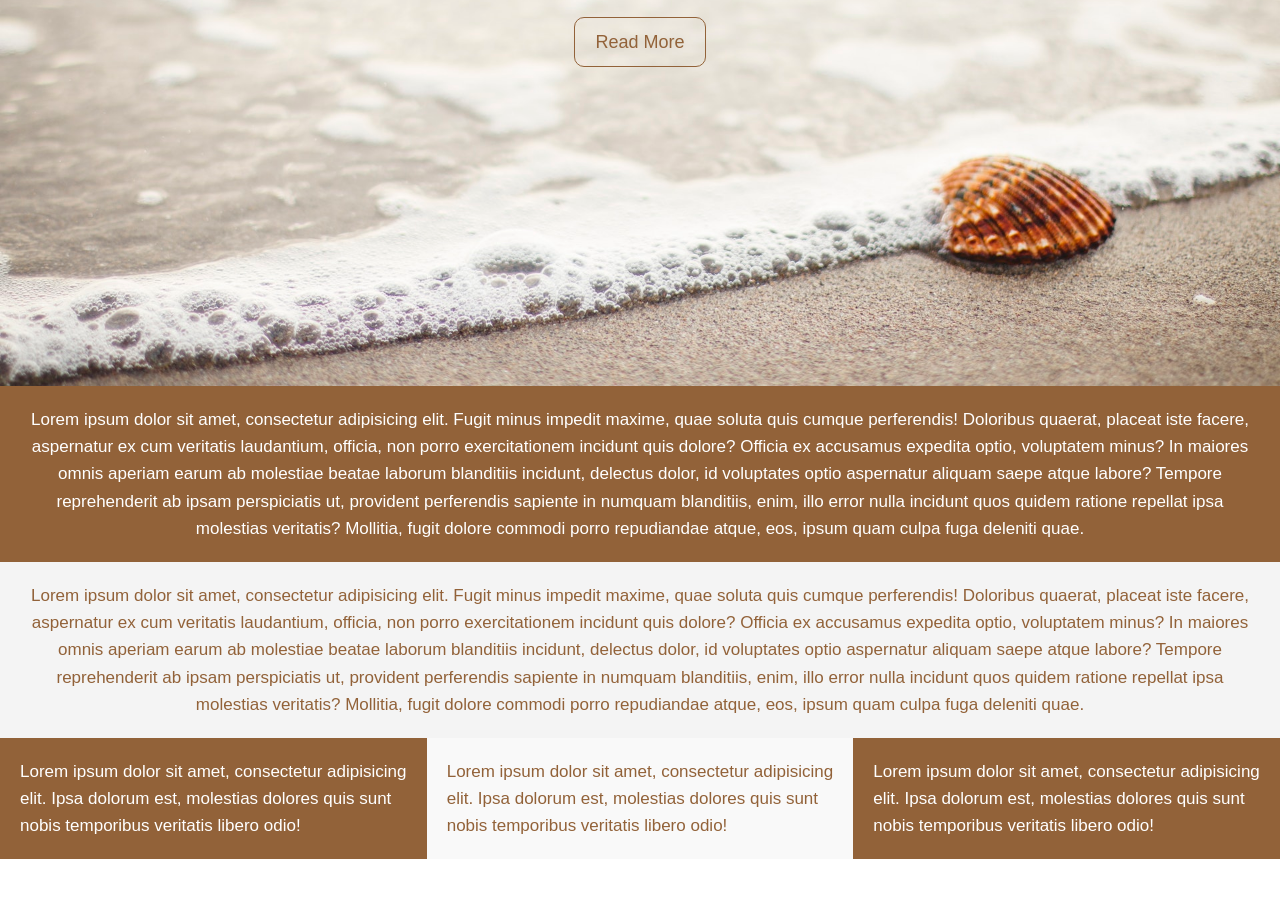
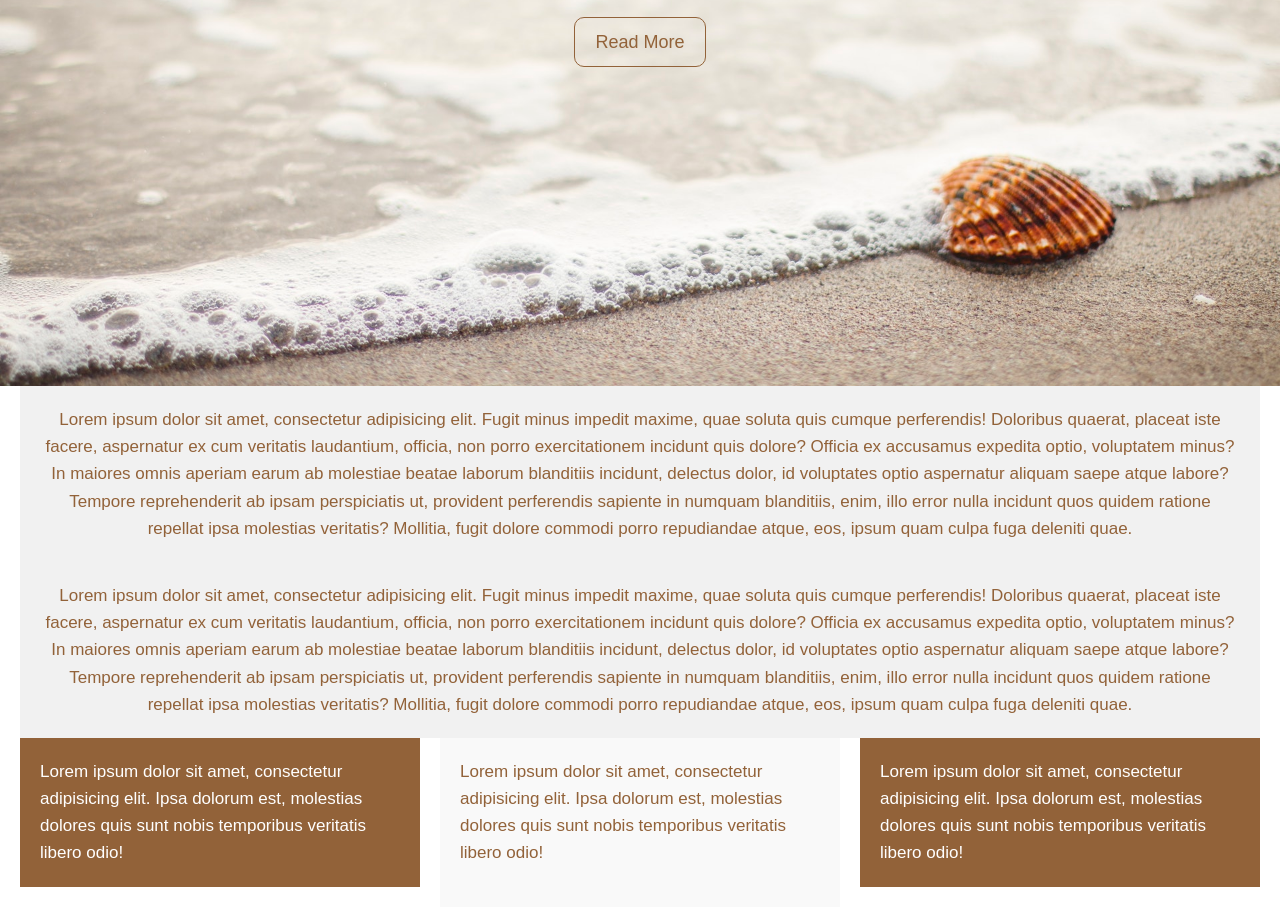
Before and after one commit to vladimirm82/Fullscreen-Landing-Paage, a plain HTML site: page index.html in a window 1280 px wide. Shown: the part 414-1321 px from the top of the page. Before the commit the page ends 1273 px from the top, so only its background shows below. Drawn offline with Linux system fonts and the light colour scheme.

Commit message:
Marign added on sections.

```diff
--- a/css/style.css
+++ b/css/style.css
@@ -7,7 +7,7 @@ body{
   margin:0;
   font-family: Arial, "Helvetica Neue", Helvetica, sans-serif;
   font-size:17px;
-  color:#926239;
+  color:#926239;;
   line-height:1.6;
 }
 
@@ -50,15 +50,16 @@ body{
 
 #section-a{
   padding:20px;
-  background:#926239;
-  color:#fff;
+  background: #f1f1f1 ;
   text-align:center;
+    margin: 0 20px 0 20px;
 }
 
 #section-b{
   padding:20px;
-  background:#f4f4f4;
+  background:#f1f1f1;
   text-align:center;
+  margin: 0 20px 0 20px;
 }
 
 #section-c{
@@ -72,6 +73,7 @@ body{
 #section-c .box-1, #section-c .box-3{
   background:#926239;
   color:#fff;
+  margin: 0 20px 20px 20px;
 }
 
 #section-c .box-2{
--- a/index.html
+++ b/index.html
@@ -9,7 +9,7 @@
 </head>
 <body>
   <header id="showcase">
-    <h1>Welcome To The Beach</h1>
+    <h1>My Photography</h1>
     <p>Lorem ipsum dolor sit amet, consectetur adipisicing elit. Modi officiis ipsum officia numquam expedita ullam.</p>
     <a href="#" class="button">Read More</a>
   </header>
```
